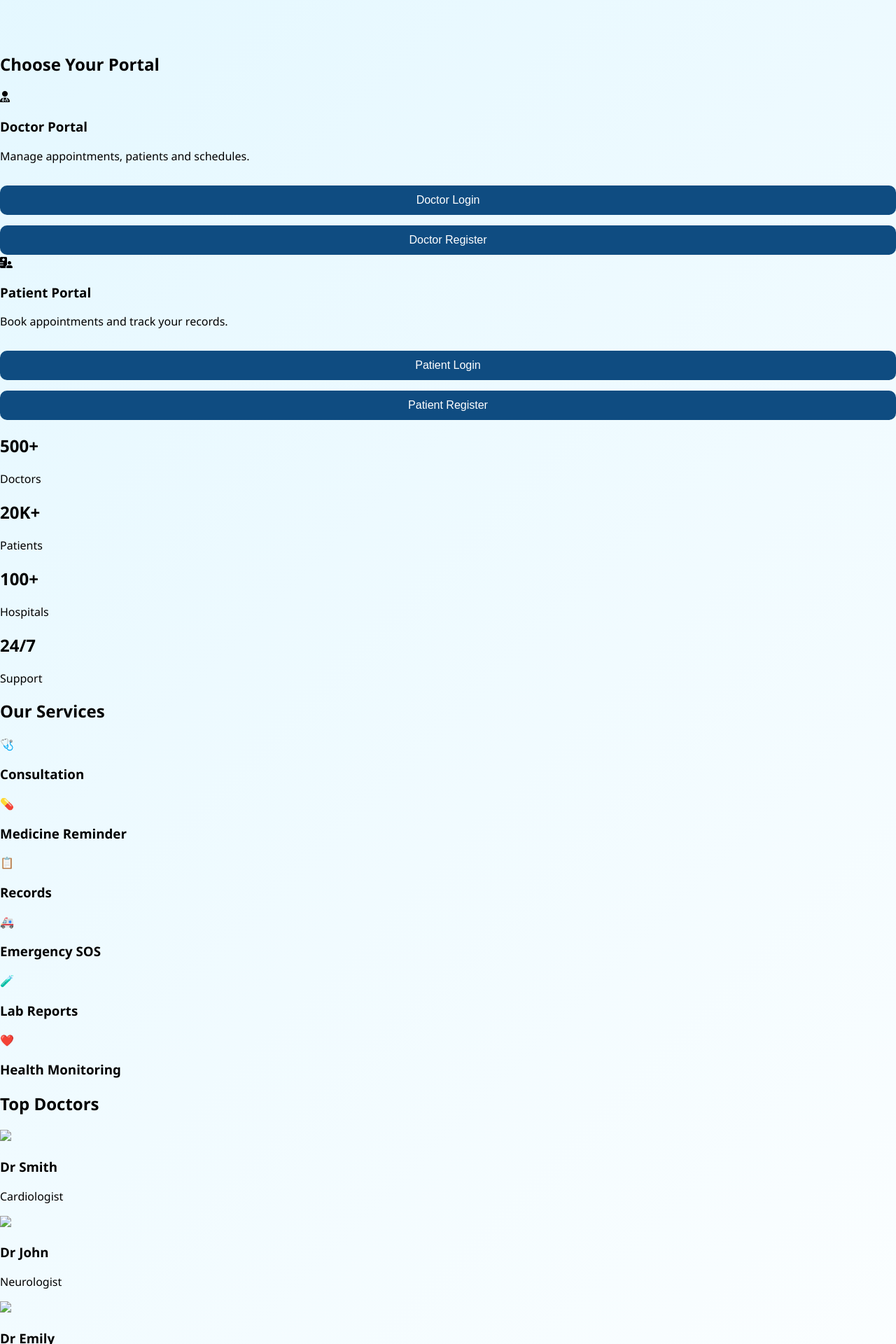
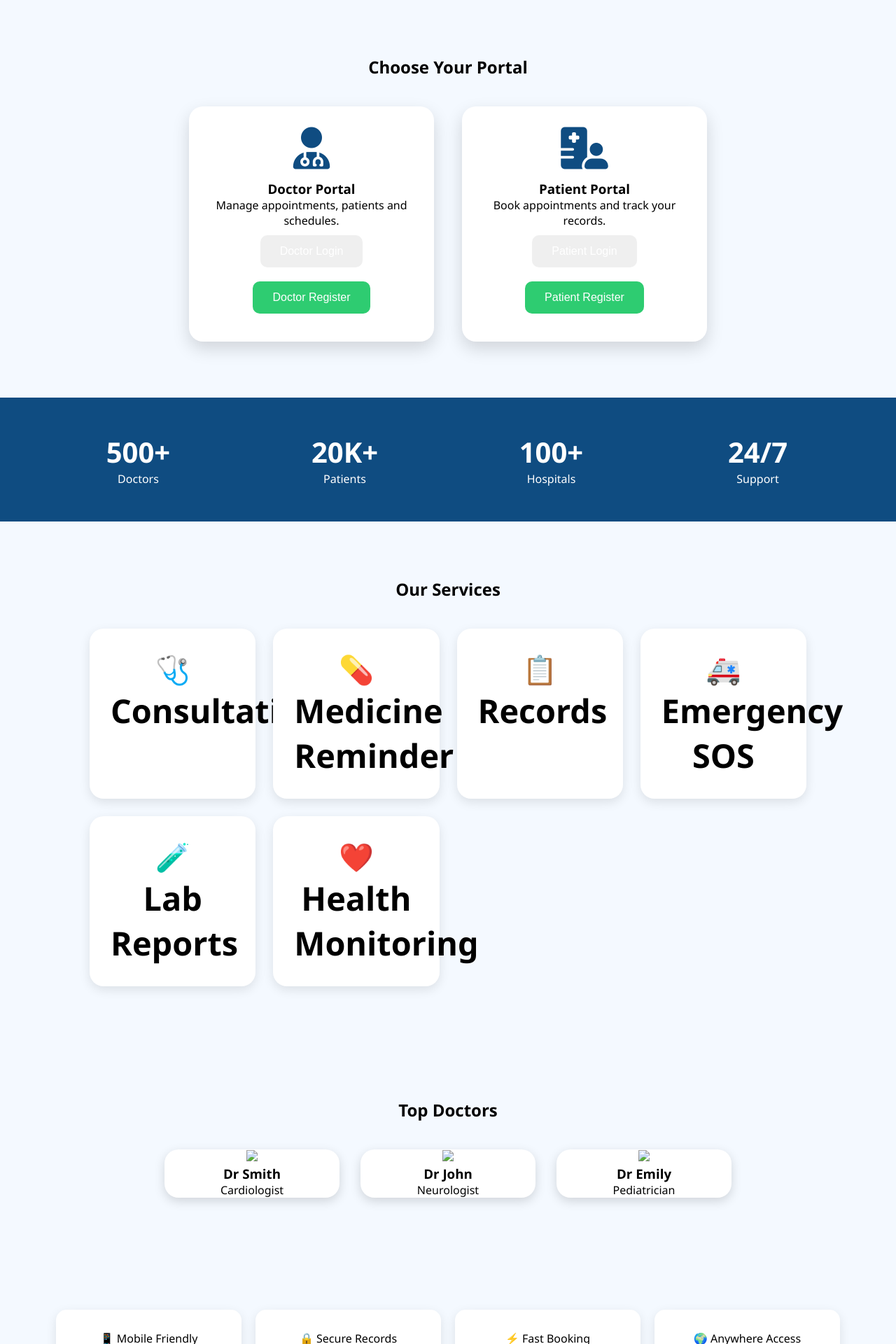
Before and after one commit to srijann07/HealthBridge, a Django app: page / in a window 1280 px wide. Shown: the part 757-2677 px from the top of the page at 70% size. Run offline with Django 5.2, Linux system fonts and the light colour scheme; some libraries are stand-ins or nearby versions.

Commit message:
Made a Sexy Web Home Page

```diff
--- a/core/static/css/style.css
+++ b/core/static/css/style.css
@@ -1,61 +1,317 @@
-body{
+*{
     margin:0;
-    font-family:Segoe UI;
-    background:linear-gradient(135deg,#dff6ff,#ffffff);
+    padding:0;
+    box-sizing:border-box;
 }
 
+body{
+    font-family:'Segoe UI',sans-serif;
+    background:#f4f9ff;
+    overflow-x:hidden;
+}
+
+/* NAVBAR */
+
+.navbar{
+    display:flex;
+    justify-content:space-between;
+    align-items:center;
+    padding:20px 60px;
+    background:white;
+    box-shadow:0 2px 15px rgba(0,0,0,.1);
+    position:sticky;
+    top:0;
+    z-index:1000;
+}
+
+.logo{
+    font-size:28px;
+    font-weight:bold;
+    color:#0F4C81;
+}
+
+.navbar ul{
+    display:flex;
+    list-style:none;
+    gap:30px;
+}
+
+.navbar li{
+    cursor:pointer;
+    font-weight:600;
+}
+
+.navbar li:hover{
+    color:#0F4C81;
+}
+
+.emergency-btn{
+    background:red;
+    color:white;
+}
+
+/* HERO */
+
 .hero{
+    height:650px;
+    display:flex;
+    justify-content:center;
+    align-items:center;
     text-align:center;
-    padding:80px 20px;
+
+    background:
+    linear-gradient(rgba(0,0,0,.45),
+    rgba(0,0,0,.45)),
+    url("https://images.unsplash.com/photo-1519494026892-80bbd2d6fd0d");
+
+    background-size:cover;
+    background-position:center;
+}
+
+.hero-content{
+    color:white;
 }
 
 .hero h1{
-    font-size:60px;
-    color:#0F4C81;
+    font-size:65px;
+    margin-bottom:20px;
 }
 
 .hero p{
-    font-size:20px;
-    color:#555;
+    font-size:22px;
+    max-width:700px;
 }
 
-.cards{
+.hero-buttons{
+    margin-top:30px;
+}
+
+.primary-btn{
+    background:#00a8ff;
+}
+
+.secondary-btn{
+    background:#2ecc71;
+}
+
+/* BUTTONS */
+
+button{
+    padding:14px 28px;
+    border:none;
+    border-radius:10px;
+    cursor:pointer;
+    color:white;
+    font-size:16px;
+    margin:10px;
+    transition:.3s;
+}
+
+button:hover{
+    transform:translateY(-4px);
+}
+
+/* PORTALS */
+
+.portal-section{
+    padding:80px 10%;
+    text-align:center;
+}
+
+.portal-container{
     display:flex;
     justify-content:center;
     gap:40px;
-    margin-top:50px;
     flex-wrap:wrap;
+    margin-top:40px;
 }
 
-.card{
-    width:320px;
+.portal-card{
+    width:350px;
     background:white;
     padding:30px;
     border-radius:20px;
-    box-shadow:0 10px 25px rgba(0,0,0,0.15);
-    transition:0.3s;
+    box-shadow:0 10px 25px rgba(0,0,0,.15);
+    transition:.4s;
 }
 
-.card:hover{
+.portal-card:hover{
+    transform:translateY(-15px) scale(1.03);
+}
+
+.portal-icon{
+    font-size:60px;
+    color:#0F4C81;
+    margin-bottom:15px;
+}
+
+.green-btn{
+    background:#2ecc71;
+}
+
+/* STATS */
+
+.stats{
+    display:grid;
+    grid-template-columns:repeat(4,1fr);
+    background:#0F4C81;
+    color:white;
+    padding:50px;
+    text-align:center;
+}
+
+.stats h2{
+    font-size:40px;
+}
+
+/* SERVICES */
+
+.services{
+    padding:80px 10%;
+    text-align:center;
+}
+
+.service-grid{
+    display:grid;
+    grid-template-columns:repeat(auto-fit,minmax(220px,1fr));
+    gap:25px;
+    margin-top:40px;
+}
+
+.service-card{
+    background:white;
+    padding:30px;
+    border-radius:20px;
+    font-size:40px;
+    box-shadow:0 5px 15px rgba(0,0,0,.1);
+    transition:.4s;
+}
+
+.service-card:hover{
     transform:translateY(-10px);
 }
 
-button{
-    width:100%;
-    padding:12px;
-    margin-top:15px;
-    border:none;
-    border-radius:10px;
-    background:#0F4C81;
-    color:white;
-    font-size:16px;
-    cursor:pointer;
+/* DOCTORS */
+
+.doctors{
+    padding:80px 10%;
+    text-align:center;
 }
 
-.secondary{
-    background:#2ecc71;
+.doctor-grid{
+    display:flex;
+    justify-content:center;
+    gap:30px;
+    flex-wrap:wrap;
+    margin-top:40px;
 }
 
-button:hover{
-    opacity:0.9;
+.doctor-card{
+    width:250px;
+    background:white;
+    border-radius:20px;
+    overflow:hidden;
+    box-shadow:0 5px 15px rgba(0,0,0,.15);
+    transition:.4s;
 }
+
+.doctor-card:hover{
+    transform:translateY(-10px);
+}
+
+.doctor-card img{
+    width:100%;
+}
+
+/* FEATURES */
+
+.features{
+    display:grid;
+    grid-template-columns:repeat(4,1fr);
+    gap:20px;
+    padding:80px;
+    text-align:center;
+}
+
+.features div{
+    background:white;
+    padding:30px;
+    border-radius:15px;
+    box-shadow:0 5px 15px rgba(0,0,0,.1);
+}
+
+/* REVIEWS */
+
+.reviews{
+    padding:80px;
+    text-align:center;
+}
+
+.review-grid{
+    display:flex;
+    justify-content:center;
+    gap:25px;
+    flex-wrap:wrap;
+    margin-top:40px;
+}
+
+.review-card{
+    width:300px;
+    background:white;
+    padding:25px;
+    border-radius:20px;
+    box-shadow:0 5px 15px rgba(0,0,0,.1);
+}
+
+/* EMERGENCY */
+
+.emergency{
+    background:red;
+    color:white;
+    text-align:center;
+    padding:70px;
+}
+
+.emergency button{
+    background:white;
+    color:red;
+}
+
+/* FOOTER */
+
+footer{
+    background:#071e3d;
+    color:white;
+    text-align:center;
+    padding:40px;
+}
+
+/* FLOATING ICONS */
+
+.floating-icon{
+    position:fixed;
+    font-size:45px;
+    opacity:.12;
+    animation:float 6s infinite;
+}
+
+.icon1{top:20%;left:3%;}
+.icon2{top:70%;left:6%;}
+.icon3{top:30%;right:5%;}
+.icon4{top:80%;right:8%;}
+
+@keyframes float{
+
+0%{
+transform:translateY(0);
+}
+
+50%{
+transform:translateY(-25px);
+}
+
+100%{
+transform:translateY(0);
+}
+
+}
```
Also changed, not shown: core/template/core/doctor_dashboard.html (deleted, +0 -29 lines), core/template/core/doctor_login.html (deleted, +0 -25 lines), core/template/core/doctor_register.html (deleted, +0 -33 lines), core/template/core/views.py (deleted, +0 -10 lines), core/template/core/patient_dashboard.html (deleted), core/template/core/patient_login.html (deleted), core/template/core/patient_register.html (deleted), core/template/core/urls.py (deleted).
